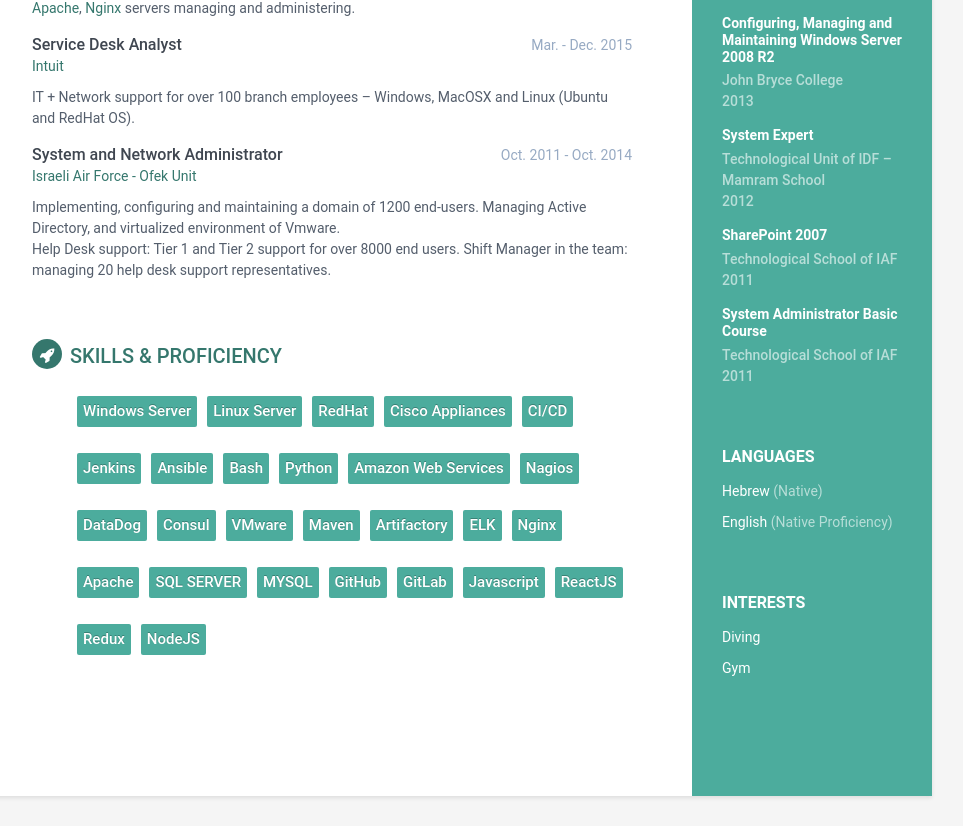
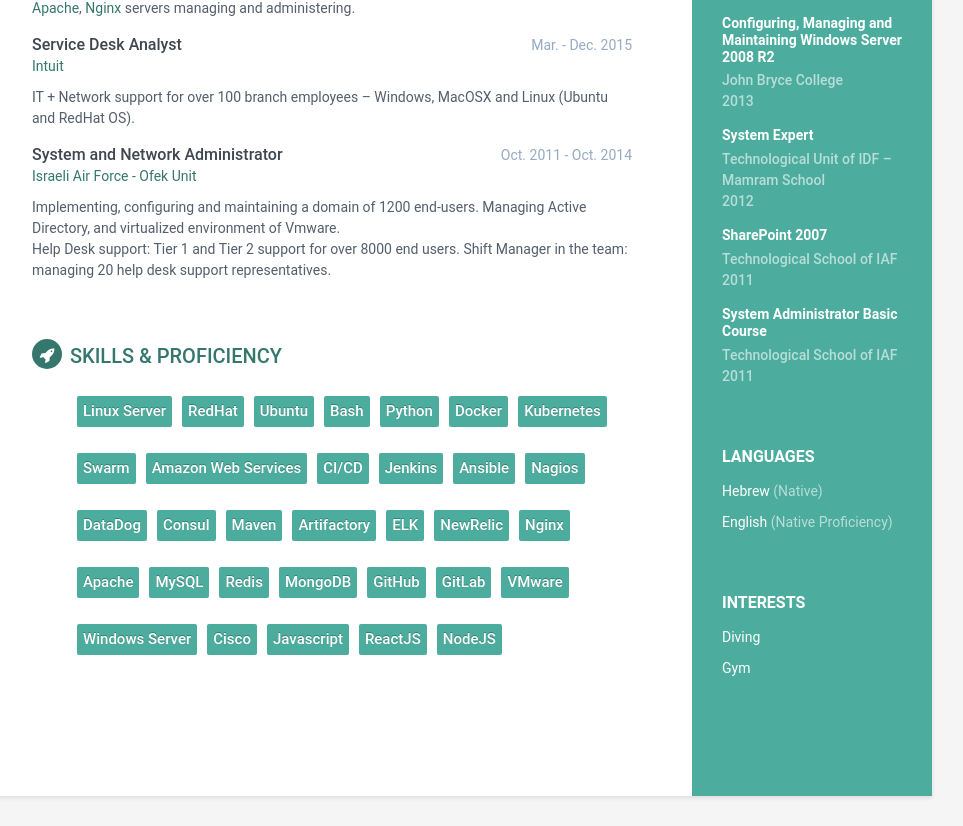
Before and after one commit to mosheavni/avni.us, a React (Create React App) app: page / in a window 1280 px wide. Shown: the part 1015-1841 px from the top of the page, without its empty margins (188-1151 px from the left). Built offline with nearby package versions, Linux system fonts and the light colour scheme.

Commit message:
Change and add tags

```diff
--- a/src/data/tags.js
+++ b/src/data/tags.js
@@ -1,9 +1,40 @@
 export const tags = {
     sectionTitle: '',
     icon: null,
-    list: ['Windows Server', 'Linux Server', 'RedHat', 'Cisco Appliances',
-        'CI/CD', 'Jenkins', 'Ansible', 'Bash', 'Python', 'Amazon Web Services', 'Nagios', 'DataDog', 'Consul', 'VMware', 'Maven', 'Artifactory', 'ELK', 'Nginx', 'Apache', 'SQL SERVER', 'MYSQL', 'GitHub', 'GitLab',
-        'Javascript', 'ReactJS', 'Redux', 'NodeJS']
+    list: [
+        'Linux Server',
+        'RedHat',
+        'Ubuntu',
+        'Bash',
+        'Python',
+        'Docker',
+        'Kubernetes',
+        'Swarm',
+        'Amazon Web Services',
+        'CI/CD',
+        'Jenkins',
+        'Ansible',
+        'Nagios',
+        'DataDog',
+        'Consul',
+        'Maven',
+        'Artifactory',
+        'ELK',
+        'NewRelic',
+        'Nginx',
+        'Apache',
+        'MySQL',
+        'Redis',
+        'MongoDB',
+        'GitHub',
+        'GitLab',
+        'VMware',
+        'Windows Server',
+        'Cisco',
+        'Javascript',
+        'ReactJS',
+        'NodeJS'
+    ]
 };
 
 export default tags;
```
